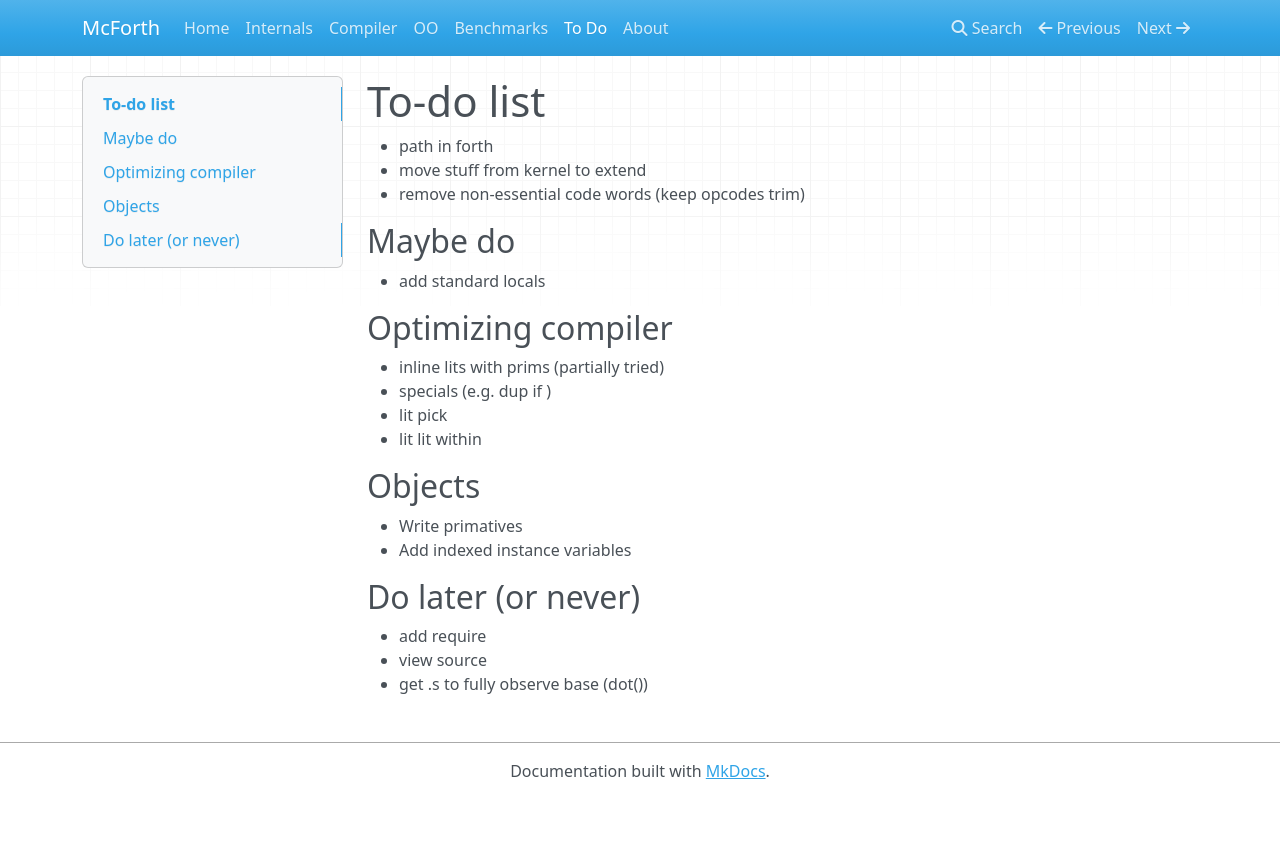
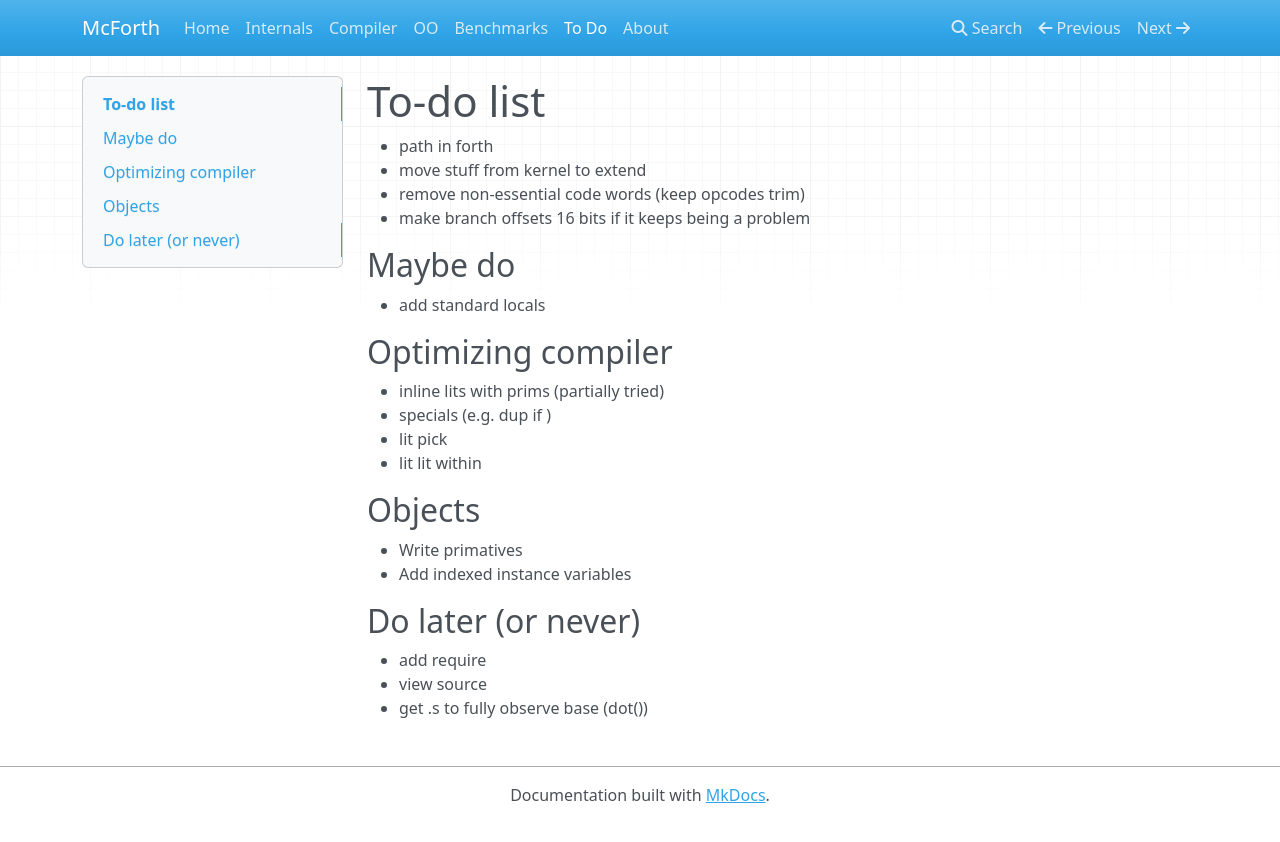
Before and after one commit to amckewan/mcforth, an MkDocs documentation site: the page built from docs/todo.md, in a window 1280 px wide. Shown: the top 842 px of the page. Built offline with MkDocs 1.6.1, drawn with Linux system fonts in a browser that asks for light colours; nearby versions of some CDN libraries.

```diff
--- a/docs/todo.md
+++ b/docs/todo.md
@@ -3,6 +3,7 @@
 * path in forth
 * move stuff from kernel to extend
 * remove non-essential code words (keep opcodes trim)
+* make branch offsets 16 bits if it keeps being a problem
 
 ## Maybe do
 
```
Also changed, not shown: 8 other files.
